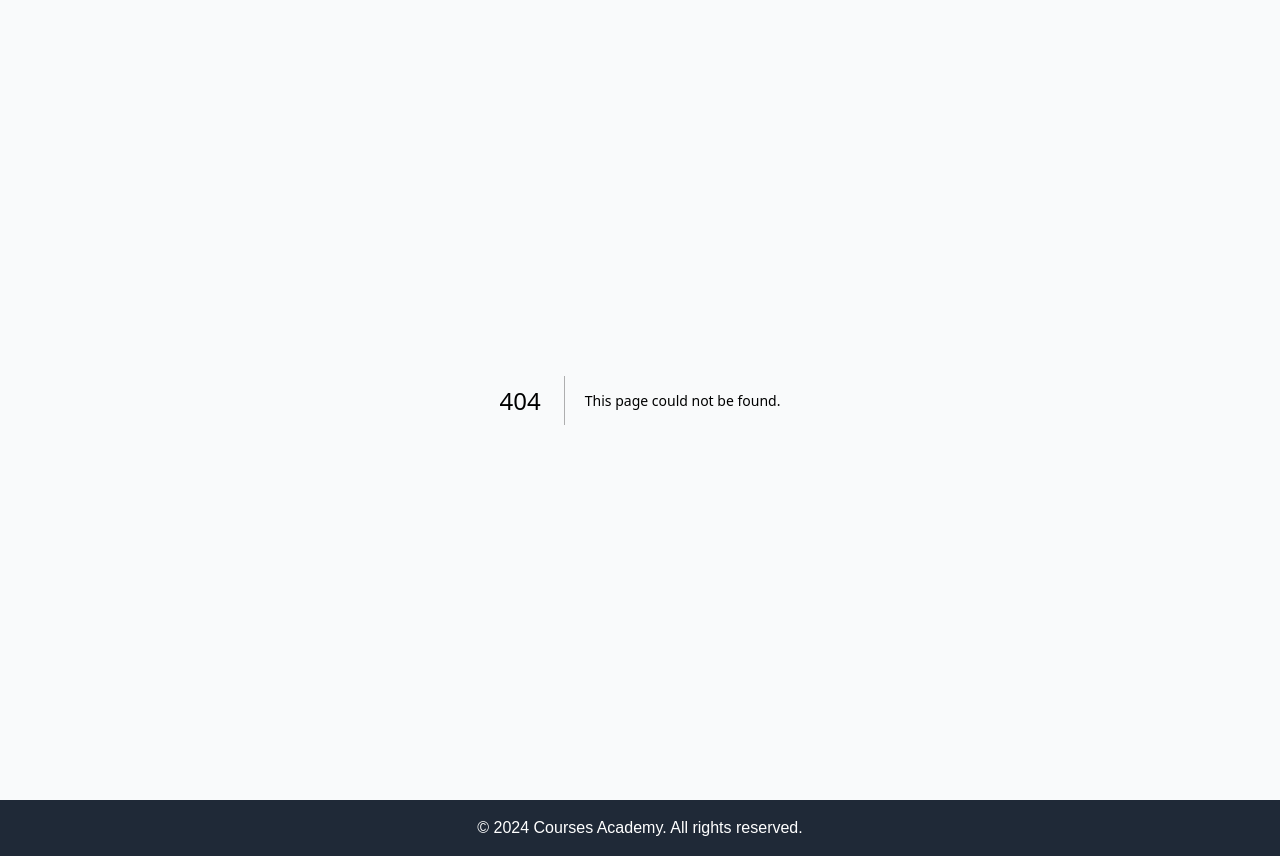
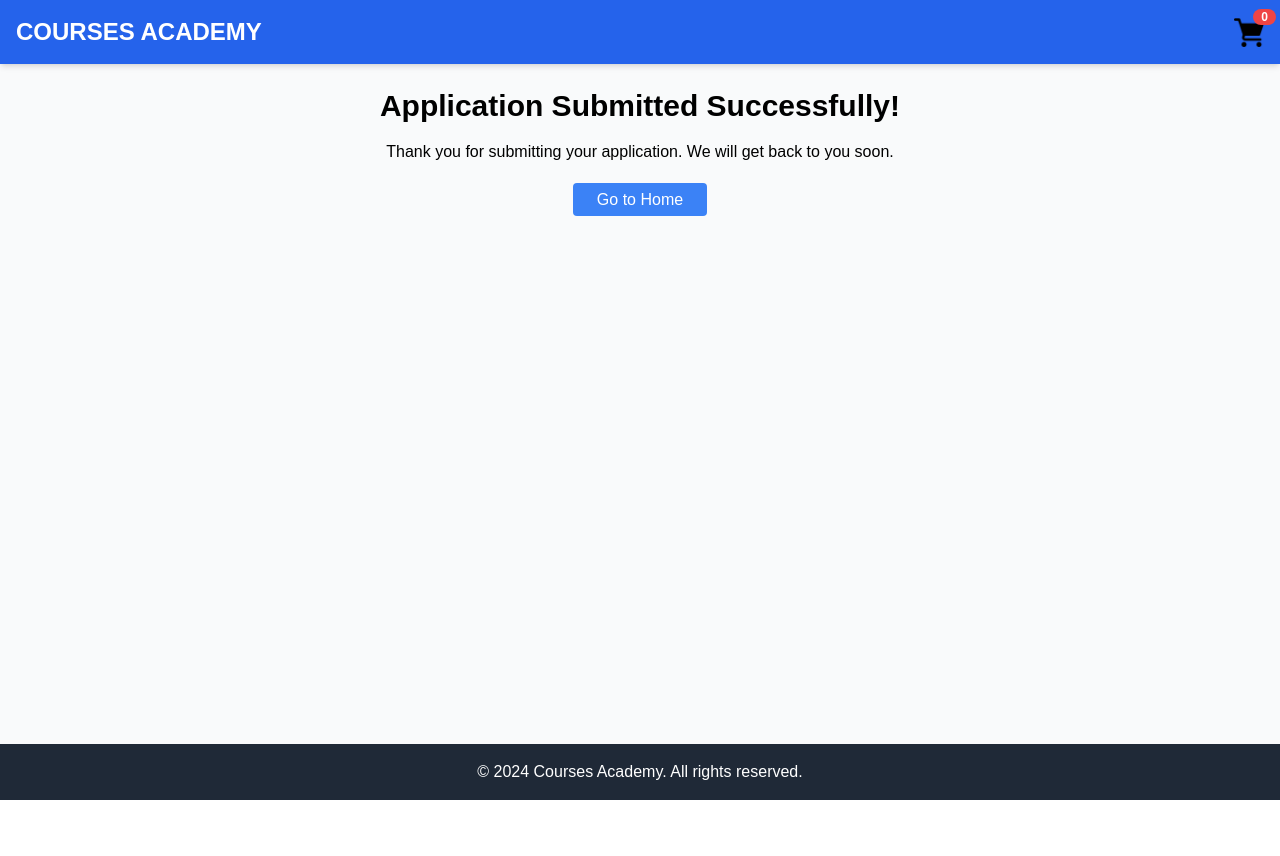
Before and after one commit to Chirukeshyt/OnlineCourseAcademy, a Next.js app: page /success in a window 1280 px wide. Before the commit this address had no page. After the commit the page ends 800 px from the top, so only its background shows below. Built offline with nearby package versions, Linux system fonts and the light colour scheme.

Commit message:
success page

```diff
--- /dev/null
+++ b/pages/success.js
@@ -0,0 +1,19 @@
+import Navbar from "@/components/Navbar";
+import Link from "next/link";
+
+const SuccessPage = () => {
+    return (
+        <div>
+            <Navbar />
+            <div className="max-w-6xl mx-auto p-6 text-center">
+                <h1 className="text-3xl font-bold mb-4">Application Submitted Successfully!</h1>
+                <p className="mb-6">Thank you for submitting your application. We will get back to you soon.</p>
+                <Link href="/" className="px-6 py-2 bg-blue-500 text-white rounded hover:bg-blue-600">
+                    Go to Home
+                </Link>
+            </div>
+        </div>
+    );
+};
+
+export default SuccessPage;
```
